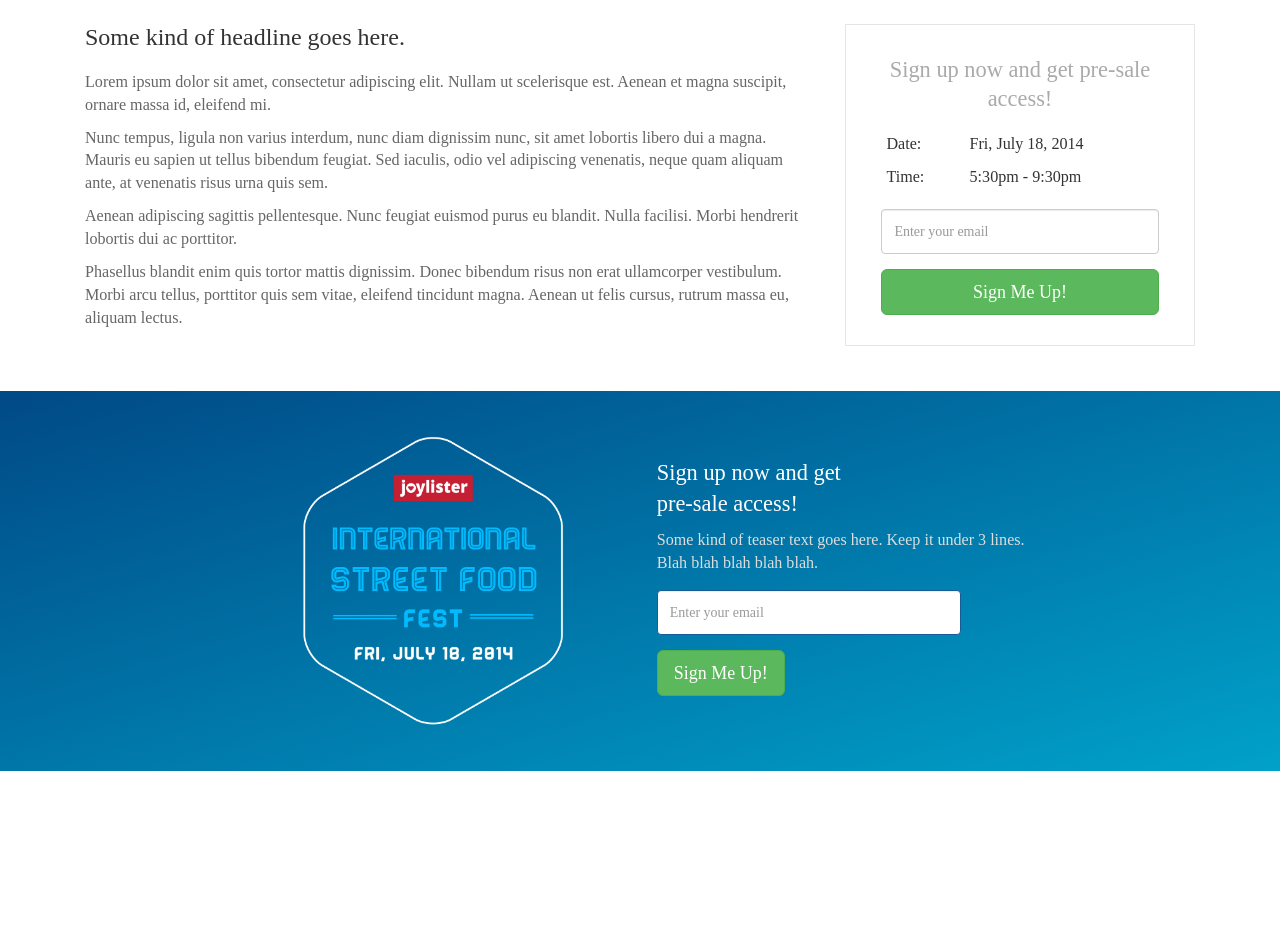
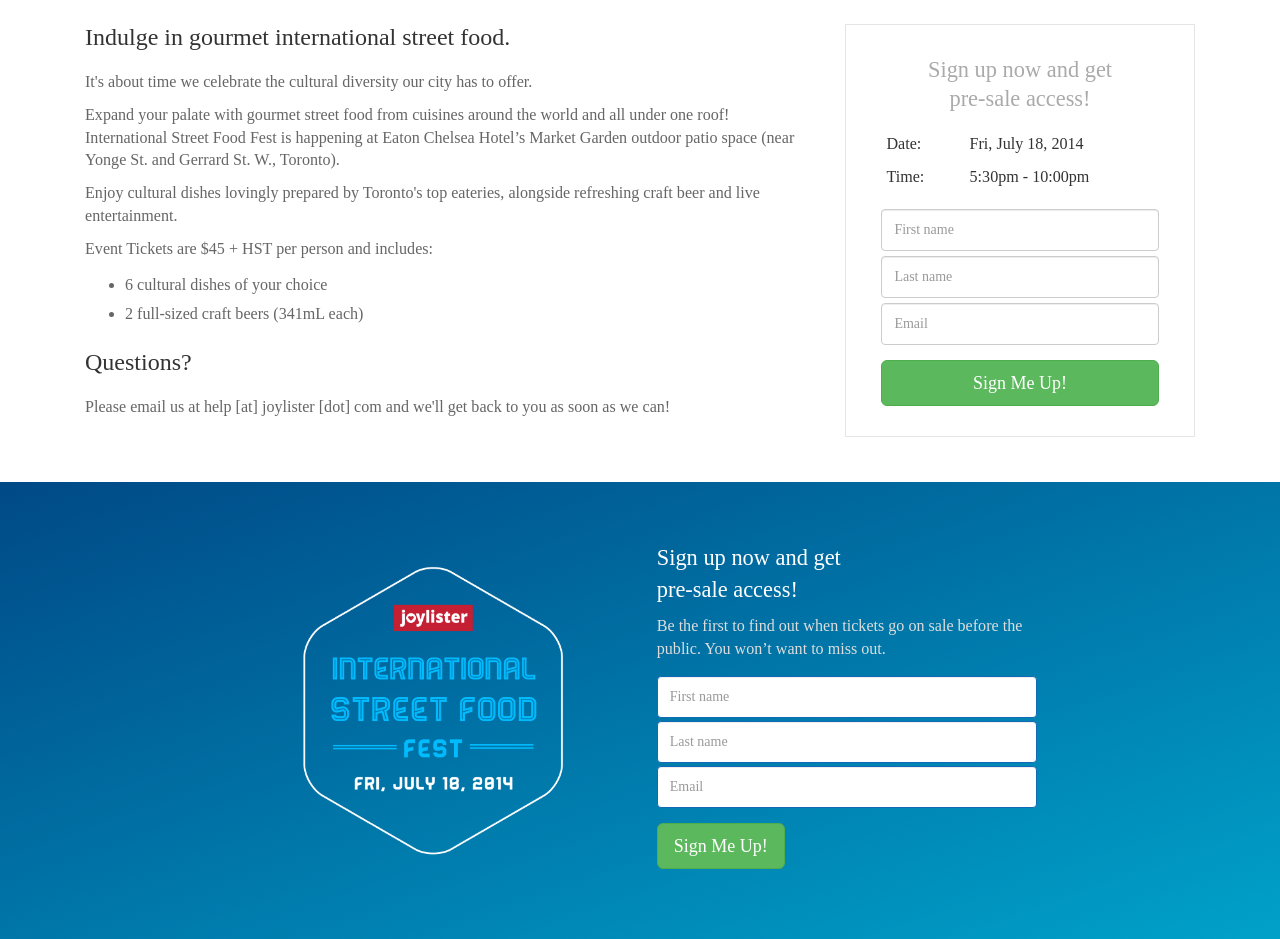
Before and after one commit to seunggs/isff, a website: page public/international-street-food-fest.html in a window 1280 px wide. Shown: the part 680-1619 px from the top of the page. Before the commit the page ends 1451 px from the top, so only its background shows below. Drawn offline with nearby package versions, Linux system fonts and the light colour scheme; a web font is replaced by a local one.

Commit message:
minor changes to isff sales page

```diff
--- a/public/css/isff.sass
+++ b/public/css/isff.sass
@@ -5,6 +5,7 @@
   background: linear-gradient(to $end, $start-color, $end-color) /* Standard syntax */
 
 $outline-color: #e5e5e5
+$joy-color: #c41230
 
 body
   font-family: 'Whitney SSm A', 'Whitney SSm B'
@@ -14,6 +15,7 @@ body
 .headline
   text-align: center
   h3
+    color: $joy-color
     font-size: 2.5em
     font-weight: 500
     margin-top: 45px
@@ -38,9 +40,11 @@ body
   padding: 15px
   h3
     margin-bottom: 20px
-  p
+  p, li
     font-size: 1.15em
     color: #666
+  li
+    line-height: 1.8em
   .booking-box
     padding: 20px 20px 30px 20px
     margin-top: 20px
@@ -64,9 +68,13 @@ body
     .btn
       width: 90%
     .booking-input
-      height: 45px
+      height: 42px
       width: 90%
-      margin: 0 auto
+      margin: 5px auto 0 auto
+  .support
+    h3
+      text-align:center
+      color: #000
 
 .feature-wrapper
   margin-top: 30px
@@ -95,9 +103,9 @@ body
       line-height: 1.4em
       margin-bottom: 10px
     .signup-input
-      width: 80%
-      height: 45px
-      border: 1px solid #175c97
+      height: 42px
+      margin: 3px 0 0 0
+      border: 1px solid #1269B5
     .btn
       margin: 15px 0
     .signup-subtext
--- a/public/international-street-food-fest.html
+++ b/public/international-street-food-fest.html
@@ -30,7 +30,7 @@
 			<div class="col-md-12">
 				<h3>International Street Food Fest 2014</h3>
 				<hr>
-				<div class="teaser-text">Some kind of summary/teaser text goes here.</div>
+				<div class="teaser-text">Feast on gourmet street food from Toronto's top cultural kitchens.</div>
 			</div>
 		</div>
 
@@ -39,24 +39,31 @@
 				<img src="/image/isff_feature_bg.jpg" class="photo">
 			</div>
 			<div class="col-md-4">
-				<img src="/image/isff_feature_bg.jpg" class="photo">
+				<img src="/image/isff_feature_bg2.jpg" class="photo">
 			</div>
 			<div class="col-md-4">
-				<img src="/image/isff_feature_bg.jpg" class="photo">
+				<img src="/image/isff_feature_bg3.jpg" class="photo">
 			</div>
 		</div>
 
 		<div class="row content">
 			<div class="col-md-8 content-desc">
-				<h3>Some kind of headline goes here.</h3>
-				<p>Lorem ipsum dolor sit amet, consectetur adipiscing elit. Nullam ut scelerisque est. Aenean et magna suscipit, ornare massa id, eleifend mi.</p>
-				<p>Nunc tempus, ligula non varius interdum, nunc diam dignissim nunc, sit amet lobortis libero dui a magna. Mauris eu sapien ut tellus bibendum feugiat. Sed iaculis, odio vel adipiscing venenatis, neque quam aliquam ante, at venenatis risus urna quis sem.
-				<p>Aenean adipiscing sagittis pellentesque. Nunc feugiat euismod purus eu blandit. Nulla facilisi. Morbi hendrerit lobortis dui ac porttitor.</p>
-				<p>Phasellus blandit enim quis tortor mattis dignissim. Donec bibendum risus non erat ullamcorper vestibulum. Morbi arcu tellus, porttitor quis sem vitae, eleifend tincidunt magna. Aenean ut felis cursus, rutrum massa eu, aliquam lectus.</p>
+				<h3>Indulge in gourmet international street food.</h3>
+				<p>It's about time we celebrate the cultural diversity our city has to offer.</p>
+				<p>Expand your palate with gourmet street food from cuisines around the world and all under one roof! International Street Food Fest is happening at Eaton Chelsea Hotel’s Market Garden outdoor patio space (near Yonge St. and Gerrard St. W., Toronto).</p>
+				<p>Enjoy cultural dishes lovingly prepared by Toronto's top eateries, alongside refreshing craft beer and live entertainment.</p>
+				<p>Event Tickets are $45 + HST per person and includes:</p>
+				<ul>
+					<li>6 cultural dishes of your choice</li>
+					<li>2 full-sized craft beers (341mL each)</li>
+				</ul>
+
+				<h3>Questions?</h3>
+				<p>Please email us at help [at] joylister [dot] com and we'll get back to you as soon as we can!</p>
 			</div>
 			<div class="col-md-4">
 				<div class="booking-box">
-					<h4>Sign up now and get pre-sale access!</h4>
+					<h4>Sign up now and get<br>pre-sale access!</h4>
 					<table>
 						<tr>
 							<td>Date:</td>
@@ -64,19 +71,22 @@
 						</tr>
 						<tr>
 							<td>Time:</td>
-							<td>5:30pm - 9:30pm</td>
+							<td>5:30pm - 10:00pm</td>
 						</tr>
 					</table>
 
 					<form>
 						<div class="form-group">
-							<input type="email" placeholder="Enter your email" class="form-control booking-input">
+							<input type="text" placeholder="First name" class="form-control booking-input">
+							<input type="text" placeholder="Last name" class="form-control booking-input">
+							<input type="email" placeholder="Email" class="form-control booking-input">
 						</div>
 					</form>
 
 					<button style="button" class="btn btn-success btn-lg">Sign Me Up!</button>
 				</div>
 			</div>
+
 		</div>
 
 	</div>
@@ -92,10 +102,12 @@
 				<!-- sign up forms -->
 				<div class="signup-section">
 					<h4>Sign up now and get<br>pre-sale access!</h4>
-					<div class="signup-subtext">Some kind of teaser text goes here. Keep it under 3 lines. Blah blah blah blah blah.</div>
+					<div class="signup-subtext">Be the first to find out when tickets go on sale before the public. You won’t want to miss out.</div>
 					<form>
 						<div class="form-group">
-							<input type="email" placeholder="Enter your email" class="form-control signup-input">
+							<input type="text" placeholder="First name" class="form-control signup-input">
+							<input type="text" placeholder="Last name" class="form-control signup-input">
+							<input type="email" placeholder="Email" class="form-control signup-input">
 							<button type="button" class="btn btn-success btn-lg">Sign Me Up!</button>
 						</div>
 					</form>
@@ -108,5 +120,4 @@
 	</div>
 
 
-
 </body>
```
Also changed, not shown: public/css/css/isff.css, public/image/isff_feature_bg copy.jpg (added), public/image/isff_feature_bg.jpg, public/image/isff_feature_bg2.jpg (added), public/image/isff_feature_bg3.jpg (added).
